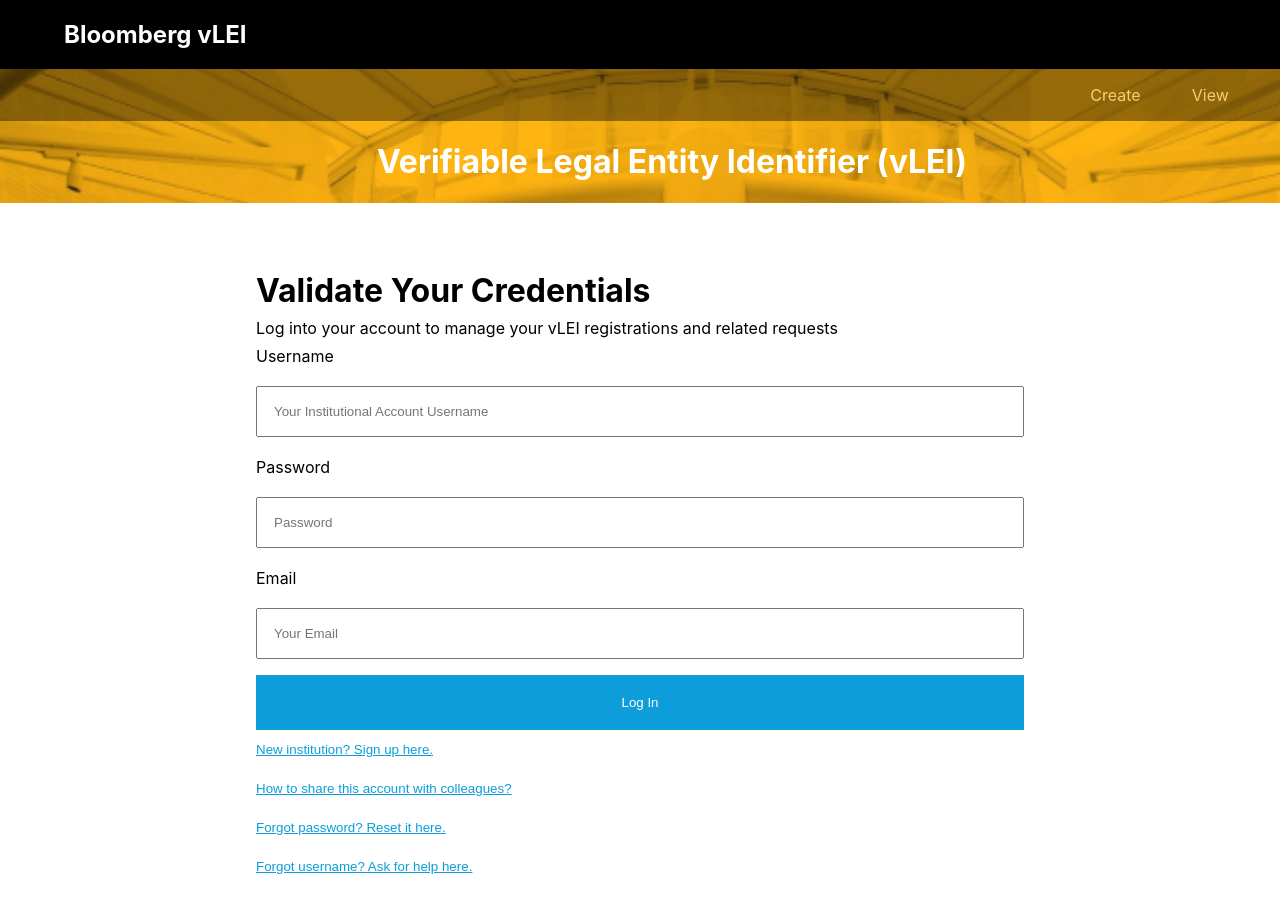
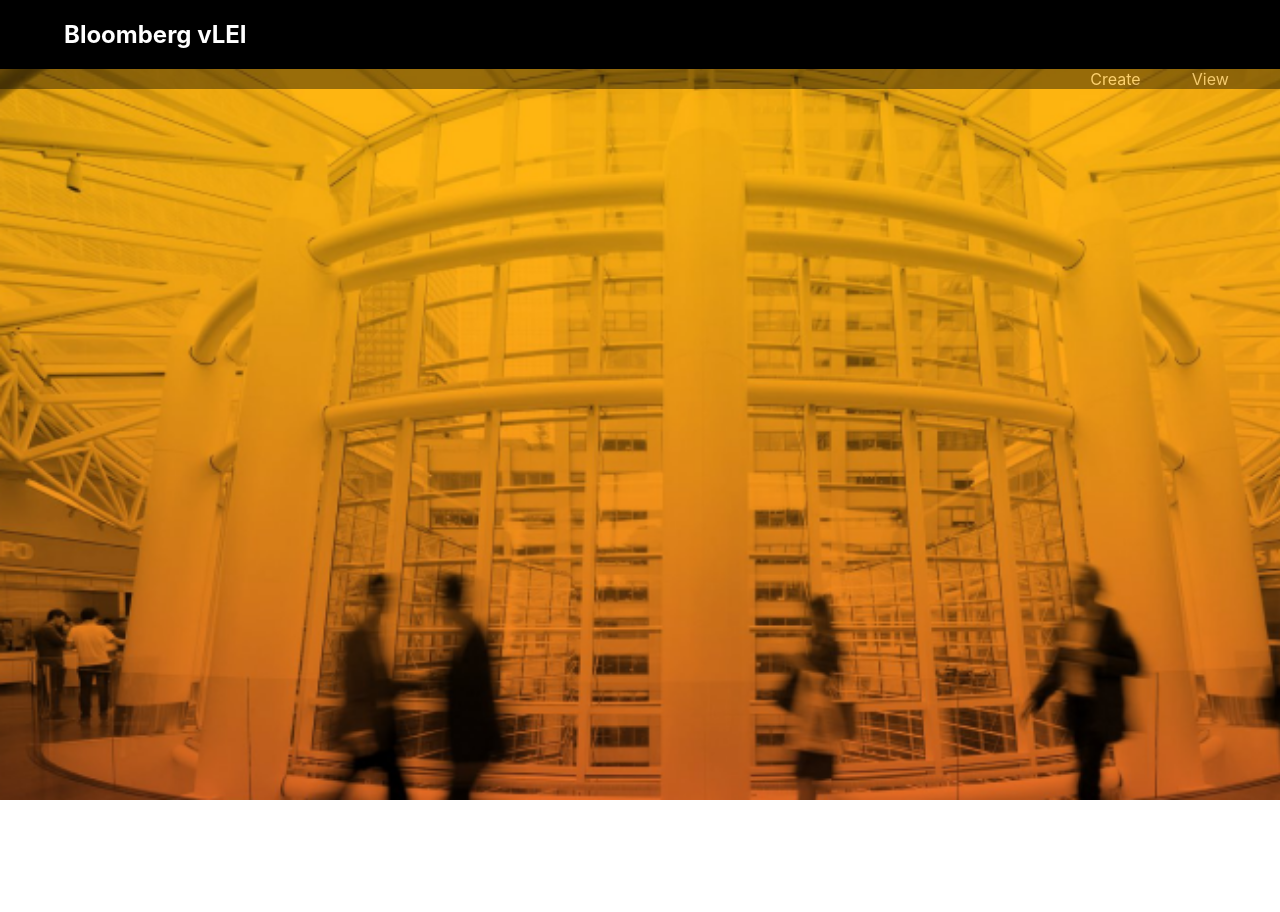
Before and after one commit to nhatduy227/bb-frontend, a React (Create React App) app: page /home in a window 1280 px wide. Shown: the top 912 px of the page. After the commit the page ends 800 px from the top, so only its background shows below. Built offline with nearby package versions, Linux system fonts and the light colour scheme.

Commit message:
Added landing page and integrated in React Router

```diff
--- a/package.json
+++ b/package.json
@@ -8,6 +8,7 @@
     "@testing-library/user-event": "^13.5.0",
     "react": "^18.2.0",
     "react-dom": "^18.2.0",
+    "react-router-dom": "^6.7.0",
     "react-scripts": "5.0.1",
     "web-vitals": "^2.1.4"
   },
--- a/src/App.js
+++ b/src/App.js
@@ -1,10 +1,19 @@
+import './App.css'
 import Login from './Pages/Login/Login';
-import './App.css'
+import LandingPage from './Pages/LandingPage/LandingPage';
+import { Route, Routes } from "react-router-dom";
 
 function App() {
+  /*
+    * TODO:
+    * Add routes for Create and View components
+  */
   return (
     <div className='background'>
-      <Login/>
+      <Routes>
+        <Route path="/" element={<Login />} />
+        <Route path="/home" element={<LandingPage />} />
+      </Routes>
     </div>
   );
 }
--- a/src/Components/Navbar/Navbar.css
+++ b/src/Components/Navbar/Navbar.css
@@ -5,7 +5,8 @@
     justify-content: flex-end;
 }
 
-p {
+.link {
+    text-decoration: inherit;
     padding-right: 4vw;
     color: white;
 }
--- a/src/Components/Navbar/Navbar.jsx
+++ b/src/Components/Navbar/Navbar.jsx
@@ -1,11 +1,13 @@
 import React from 'react'
+import { Link } from 'react-router-dom'
 import './Navbar.css'
 
 export default function Navbar() {
   return (
+    // TODO: replace links to to links to Create/View components once created
     <nav className='nav'>
-      <p>Create</p>
-      <p>View</p>
+      <Link to="/" className='link'>Create</Link>
+      <Link to="/home" className='link'>View</Link>
     </nav>
   )
 }
--- /dev/null
+++ b/src/Pages/LandingPage/LandingPage.jsx
@@ -0,0 +1,12 @@
+import React from 'react'
+import Navbar from '../../Components/Navbar/Navbar'
+import Header from '../../Components/Header/Header'
+
+export default function LandingPage() {
+  return (
+    <div>
+      <Header />
+      <Navbar />
+    </div>
+  )
+}
--- a/src/index.js
+++ b/src/index.js
@@ -1,5 +1,6 @@
 import React from 'react';
 import ReactDOM from 'react-dom/client';
+import { BrowserRouter } from 'react-router-dom';
 import './index.css';
 import App from './App';
 import reportWebVitals from './reportWebVitals';
@@ -7,7 +8,9 @@
 const root = ReactDOM.createRoot(document.getElementById('root'));
 root.render(
   <React.StrictMode>
-    <App />
+    <BrowserRouter>
+      <App />
+    </BrowserRouter>
   </React.StrictMode>
 );
 
```
Also changed, not shown: 1 other file (tests, documents, lock files or other folders).
